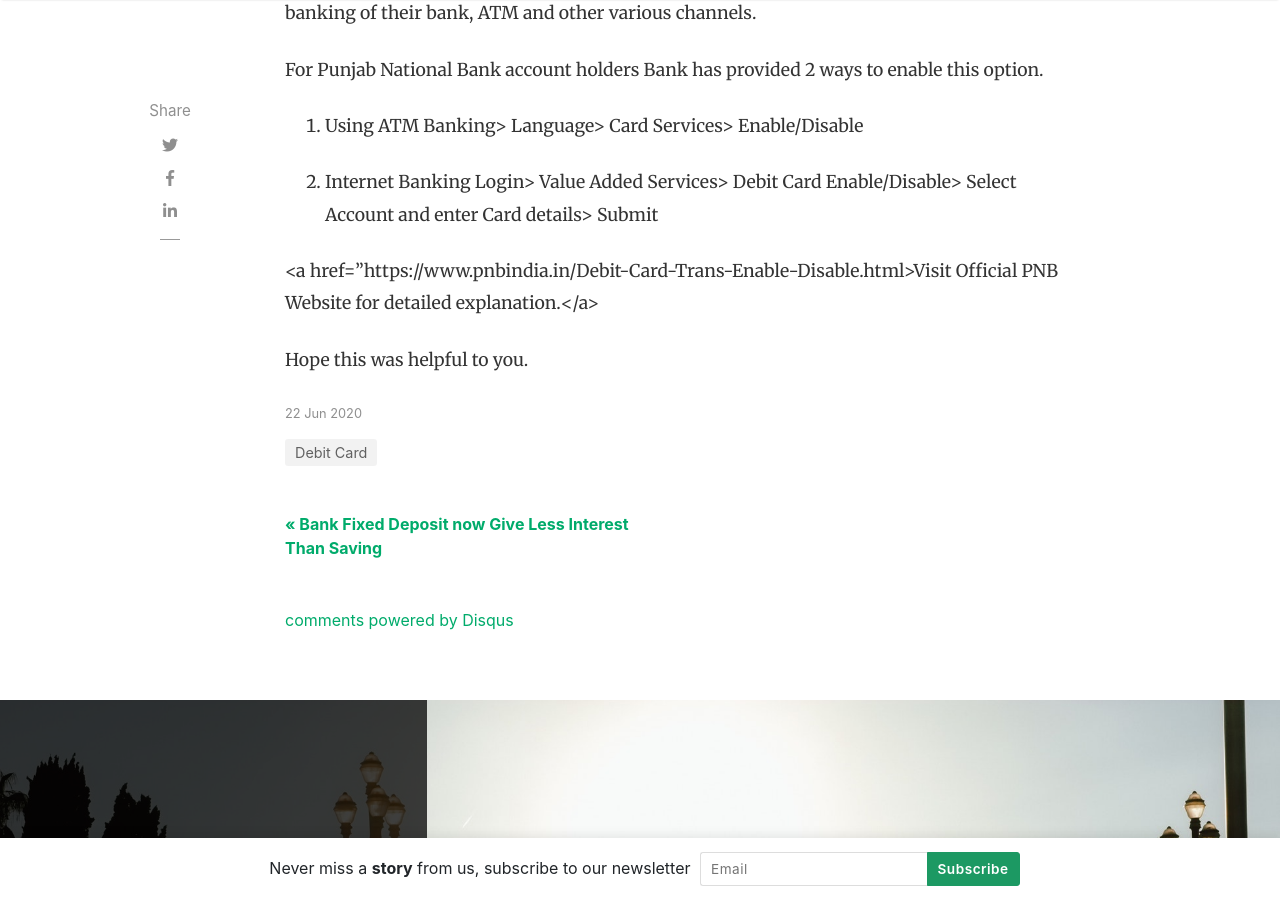
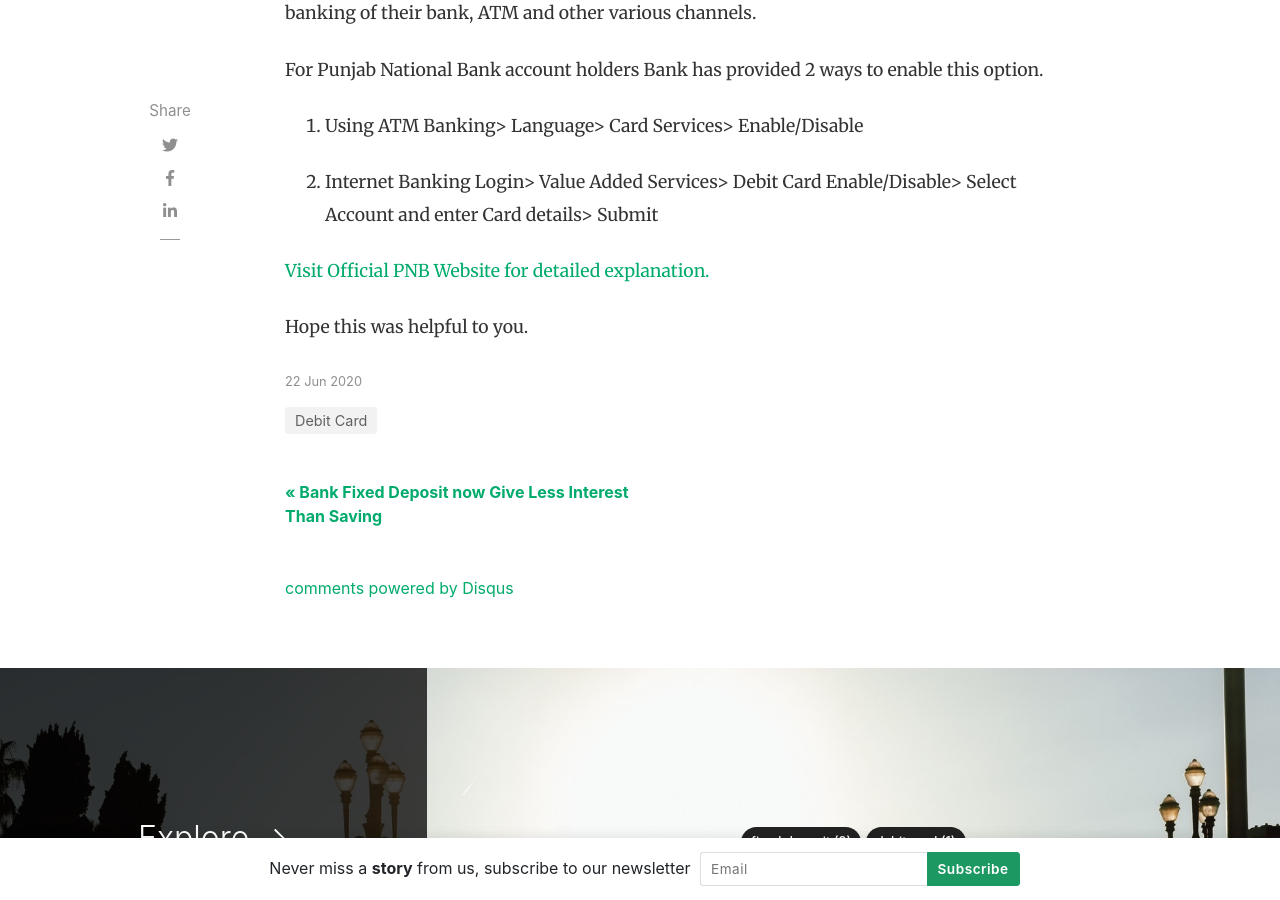
Before and after one commit to rdmmehta/batz, a Jekyll site: the page built from _posts/2020-06-22-debit-card-online-transaction-disabled.md, in a window 1280 px wide and 900 px high, scrolled down 1183 px. Built offline with Jekyll 4.4.1, drawn with Linux system fonts in a browser that asks for light colours; nearby versions of some CDN libraries; comment, search, counter and statistics services are not loaded.

Commit message:
Update 2020-06-22-debit-card-online-transaction-disabled.md

```diff
--- a/_posts/2020-06-22-debit-card-online-transaction-disabled.md
+++ b/_posts/2020-06-22-debit-card-online-transaction-disabled.md
@@ -24,6 +24,6 @@
  2. Internet Banking
       Login> Value Added Services> Debit Card Enable/Disable> Select Account and enter Card details> Submit
 
-<a href="https://www.pnbindia.in/Debit-Card-Trans-Enable-Disable.html>Visit Official PNB Website for detailed explanation.</a>
+<a href="https://www.pnbindia.in/Debit-Card-Trans-Enable-Disable.html">Visit Official PNB Website for detailed explanation.</a>
 
 Hope this was helpful to you.
```
